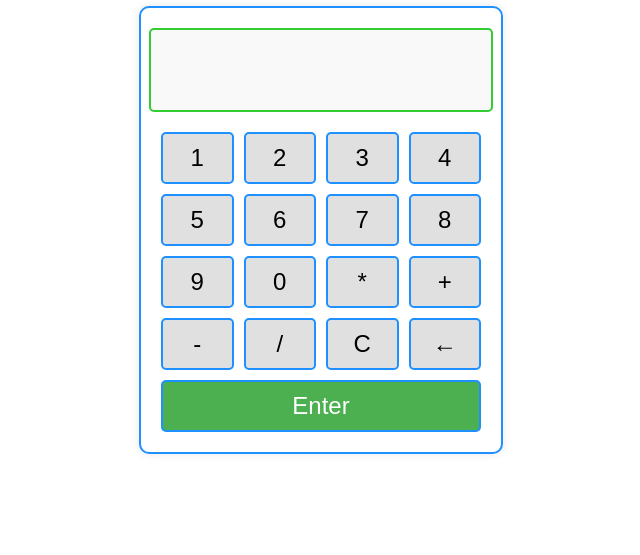
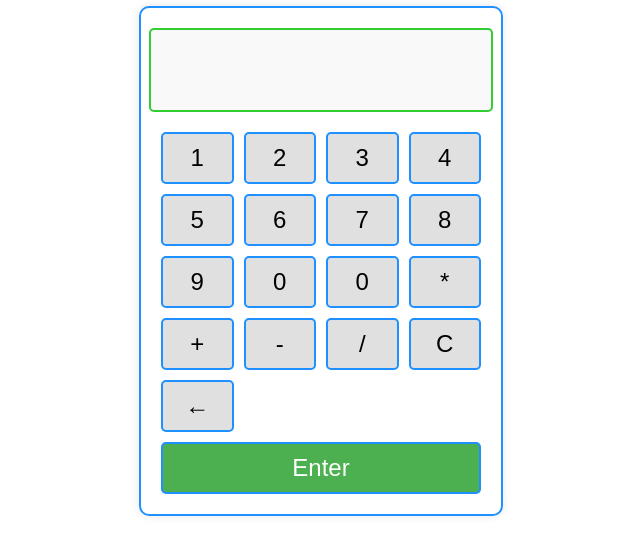
Before and after one commit to oluwasegun1379/Basic-Calculator, a plain HTML site: page index.html in a window 1280 px wide. Shown: the part 93-648 px from the top of the page, without its empty margins (319-959 px from the left). Drawn offline with Linux system fonts and the light colour scheme.

Commit message:
Update index.html

```diff
--- a/index.html
+++ b/index.html
@@ -32,6 +32,7 @@
           <button class="button" onclick="calcFunction('8')">8</button>
           <button class="button" onclick="calcFunction('9')">9</button>
           <button class="button" onclick="calcFunction('0')">0</button>
+          <button class="button" onclick="calcFunction('.')">0</button>
 
           <!-- Operator buttons -->
           <button class="button" onclick="calcFunction('*')">*</button>
```
